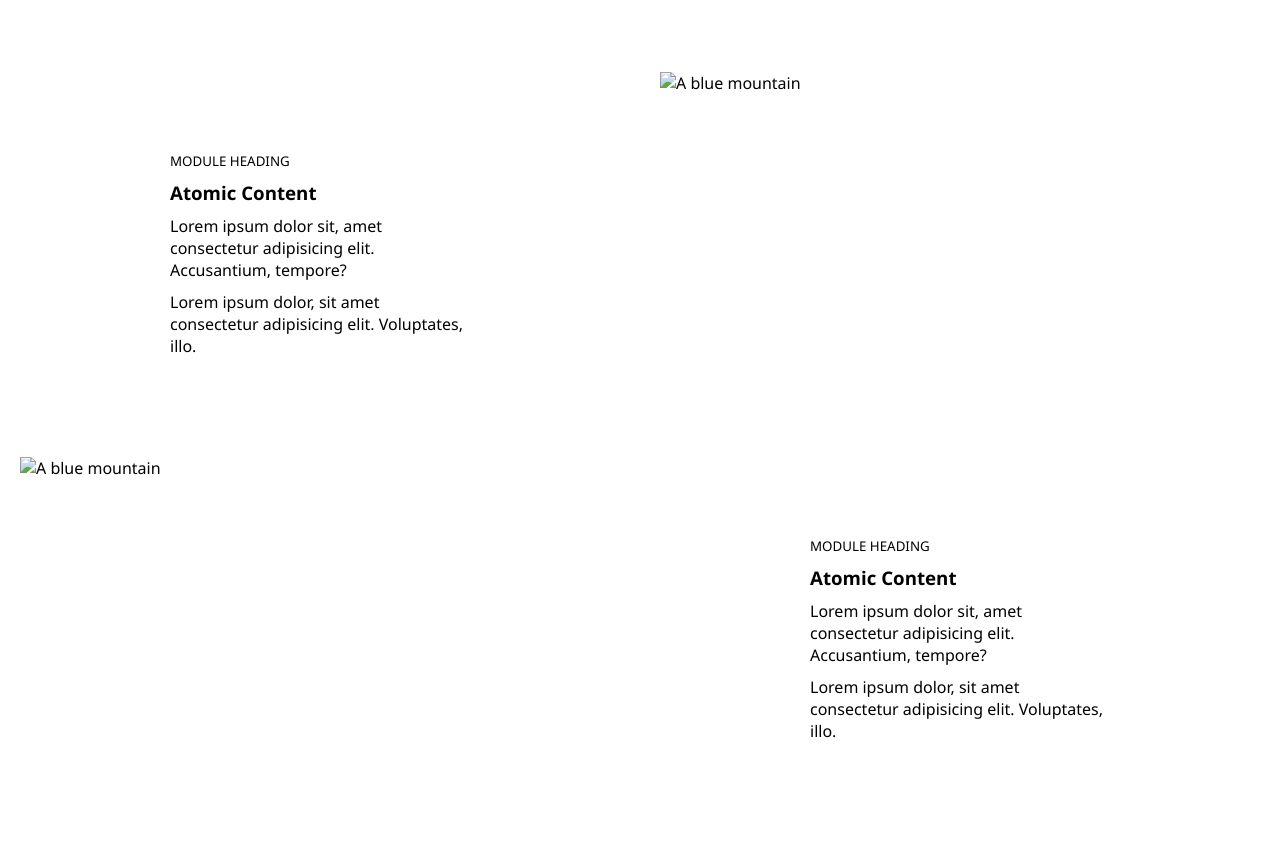
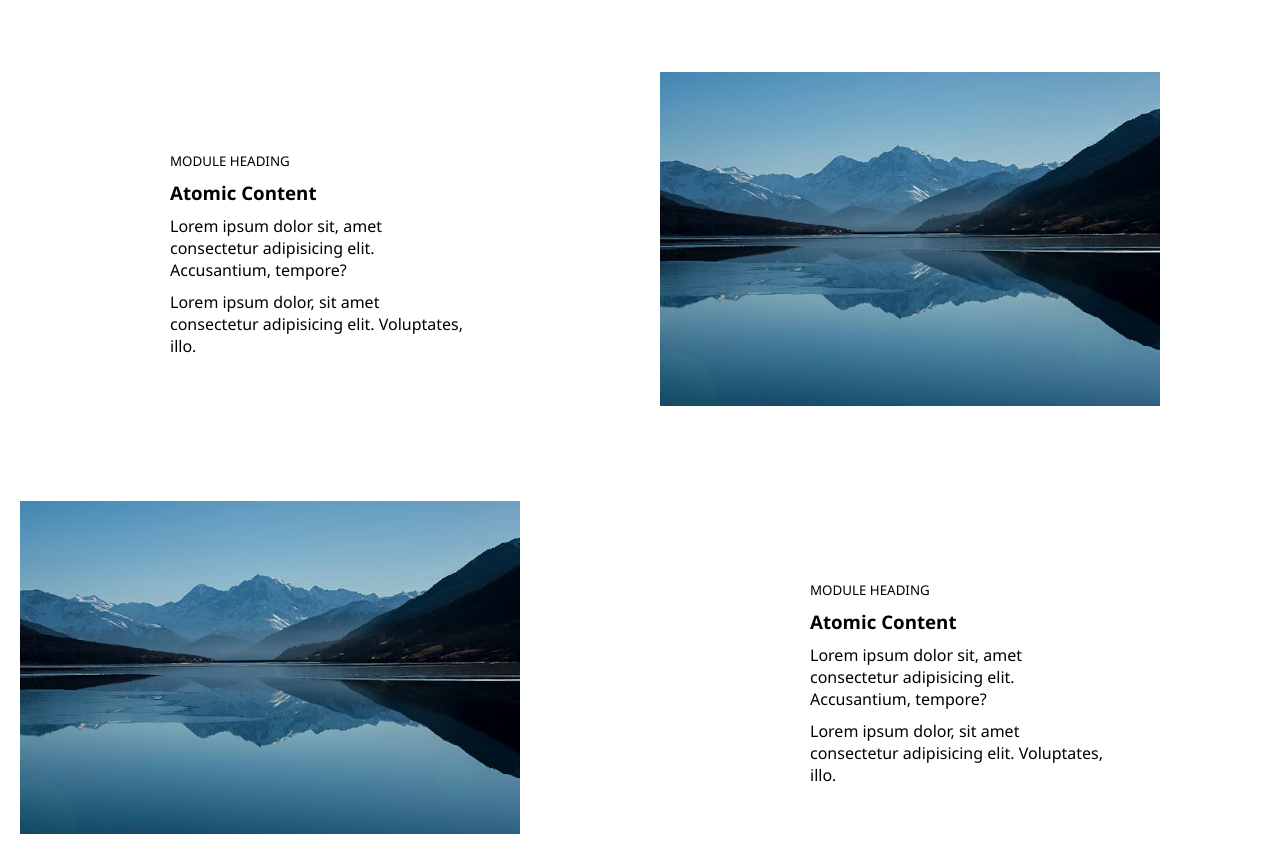
Before and after one commit to treasureaiyedun/atomic-lite, a plain HTML site: page index.html in a window 1280 px wide. Shown: the part 1012-1874 px from the top of the page. Drawn offline with Linux system fonts and the light colour scheme.

Commit message:
Update index.html

```diff
--- a/index.html
+++ b/index.html
@@ -171,7 +171,7 @@
         </div>
       </div>
       <div class="blue-mountain">
-        <img width="500px" src="images/atomic-img-02.jpg" alt="A blue mountain" />
+        <img width="500px" src="images/mountain-02.jpg" alt="A blue mountain" />
       </div>
     </section>
     <section class="atomic-mountain-02">
@@ -190,7 +190,7 @@
         </div>
       </div>
       <div class="blue-mountain">
-        <img width="500px" src="images/atomic-img-02.jpg" alt="A blue mountain" />
+        <img width="500px" src="images/mountain-02.jpg" alt="A blue mountain" />
       </div>
     </section>
 
```
